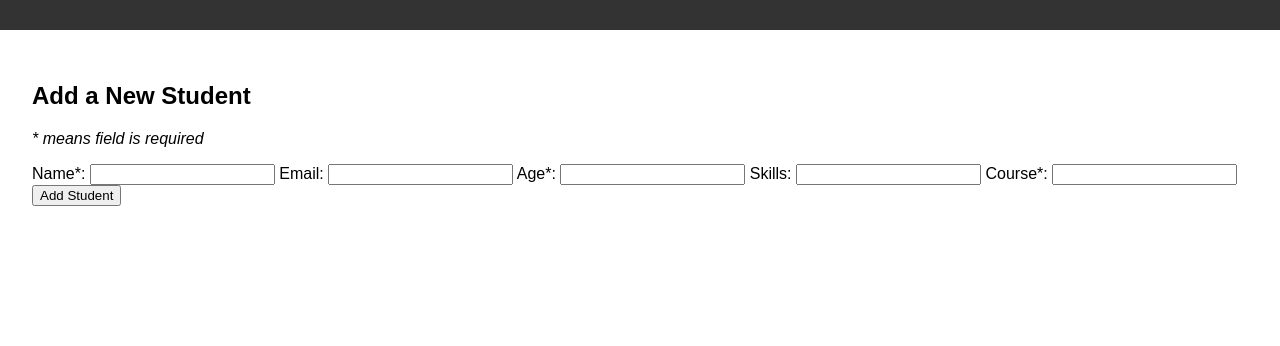
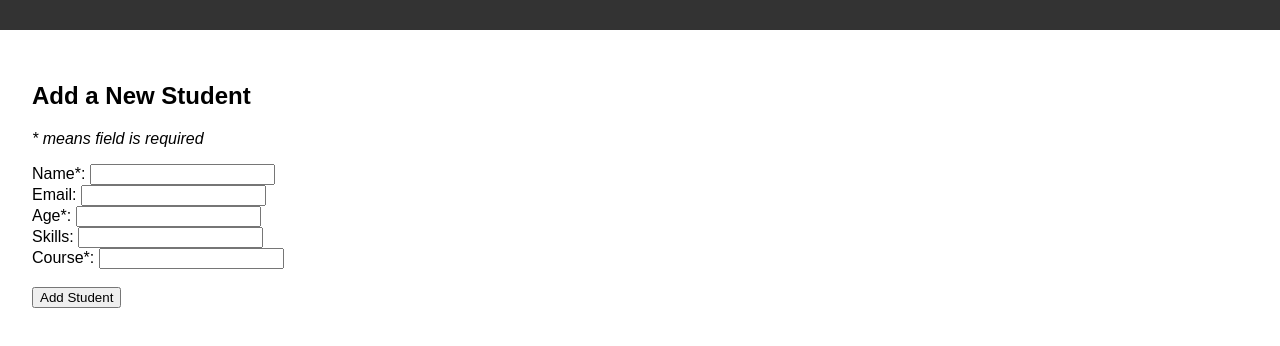
Before and after one commit to rofeeqshittu/student-mgt-system, a website: page add_student.html in a window 1280 px wide. Shown: the part 116-462 px from the top of the page. Drawn offline with Linux system fonts and the light colour scheme.

Commit message:
added breaks to each form field - spacing!

```diff
--- a/add_student.html
+++ b/add_student.html
@@ -25,20 +25,20 @@
 	<p><em>* means field is required</em></p>
 	<form id="student-form" action="/add-student" method="POST">
 	   <label for="name">Name*:</label>
-	   <input type="text" id="name" name="name" required>
+	   <input type="text" id="name" name="name" required><br>
 
   	   <label for="email">Email:</label>
- 	   <input type="email" id="email" name="email">
+	   <input type="email" id="email" name="email"><br>
 
 	   <label for="age">Age*:</label>
-  	   <input type="number" id="age" name="age" required>
+	   <input type="number" id="age" name="age" required><br>
 
   	   <label for="skills">Skills:</label>
-  	   <input type="text" id="skills" name="skills">
+	   <input type="text" id="skills" name="skills"><br>
 
   	   <!-- Add course field -->
 	   <label for="course">Course*:</label>
-  	   <input type="text" id="course" name="course" required>
+	   <input type="text" id="course" name="course" required><br><br>
 
  	   <button type="submit">Add Student</button>
 	</form>
```
